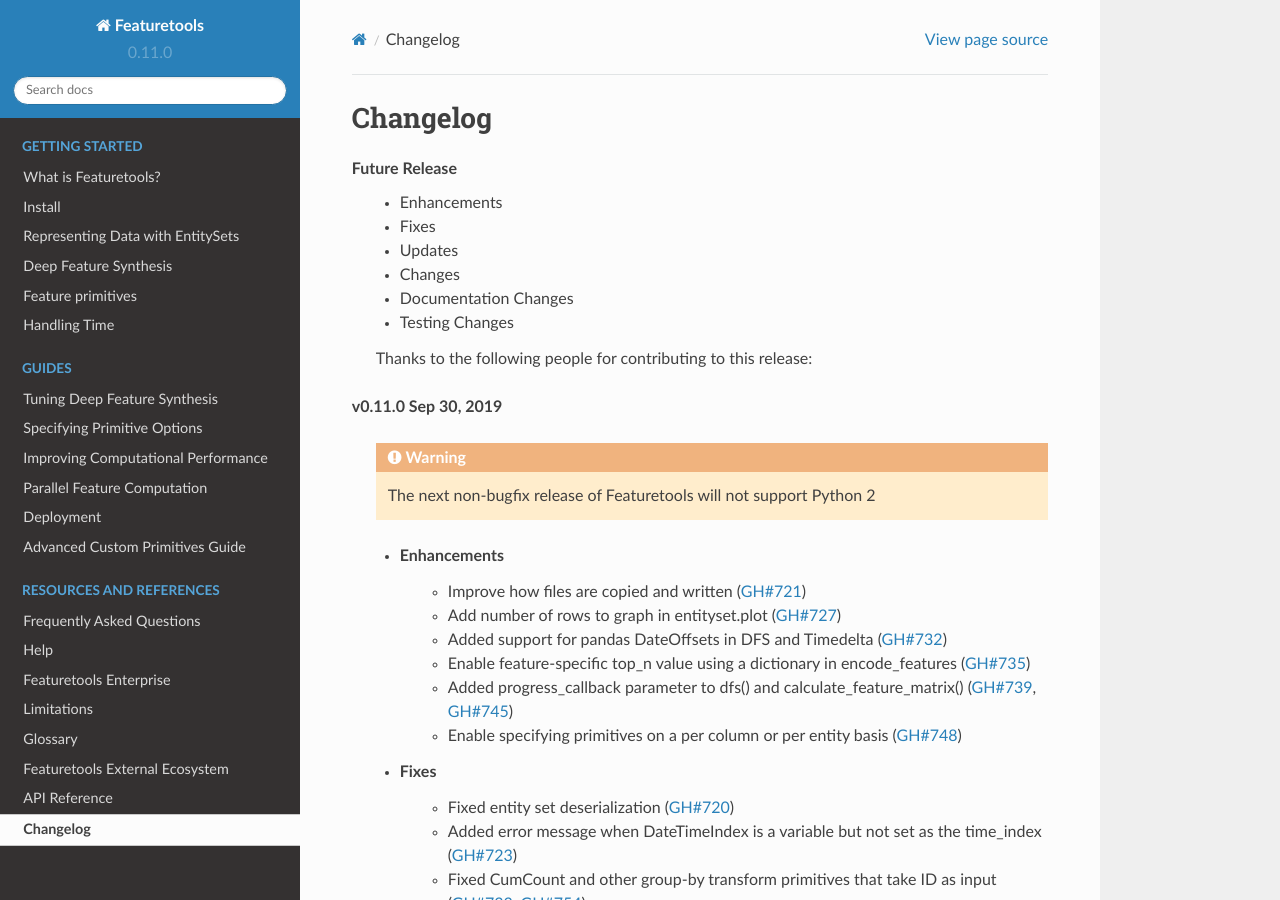
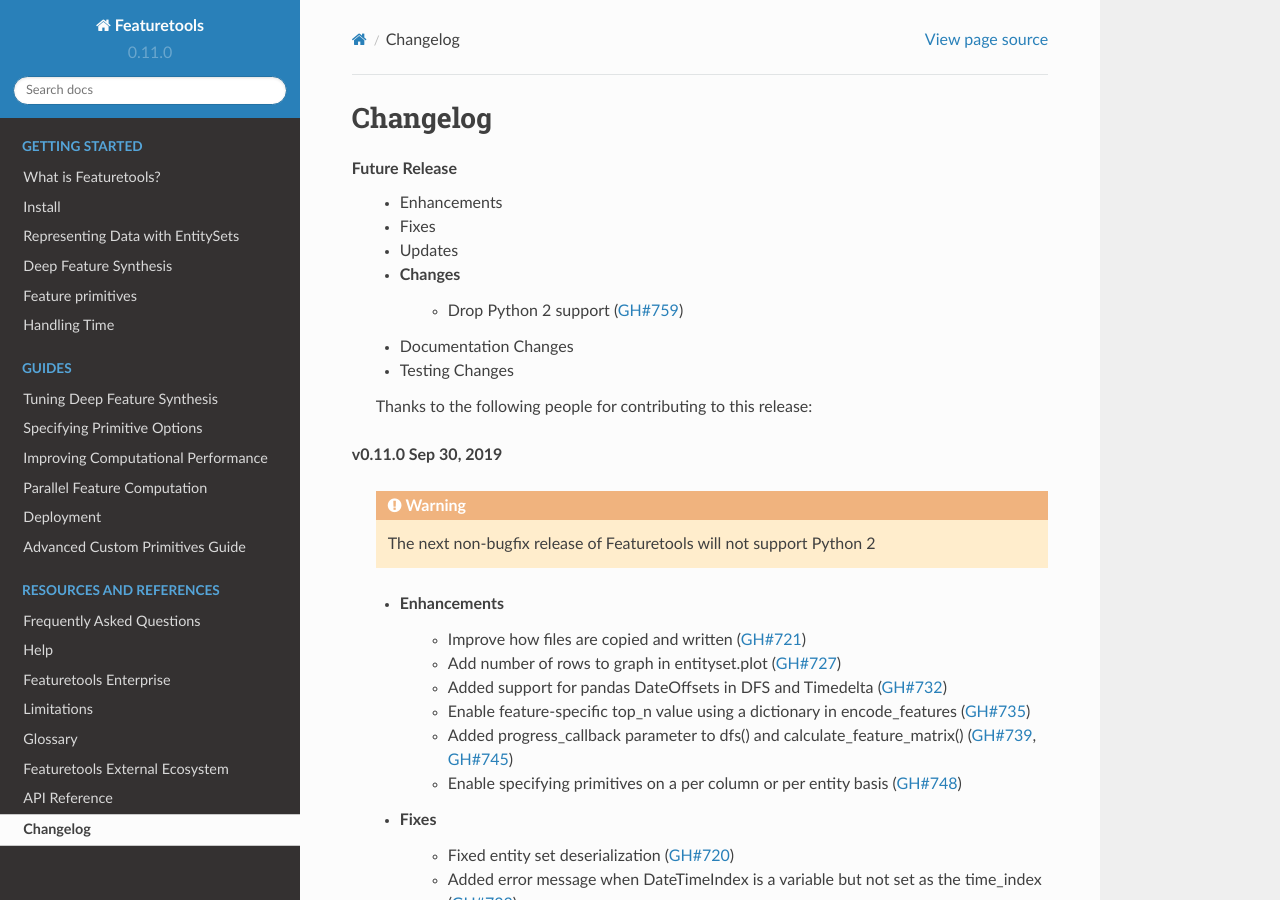
Before and after one commit to alteryx/featuretools, a Sphinx documentation site: the page built from docs/source/changelog.rst, in a window 1280 px wide and 900 px high. Built offline with Sphinx 7.4.7 and the Read the Docs theme 2.0.0, drawn with Linux system fonts in a browser that asks for light colours; pages that are not in the unit, such as notebooks, are missing from menus.

Commit message:
update changelog

```diff
--- a/docs/source/changelog.rst
+++ b/docs/source/changelog.rst
@@ -7,6 +7,7 @@
     * Fixes
     * Updates
     * Changes
+        * Drop Python 2 support (:pr:`759`)
     * Documentation Changes
     * Testing Changes
 
```
